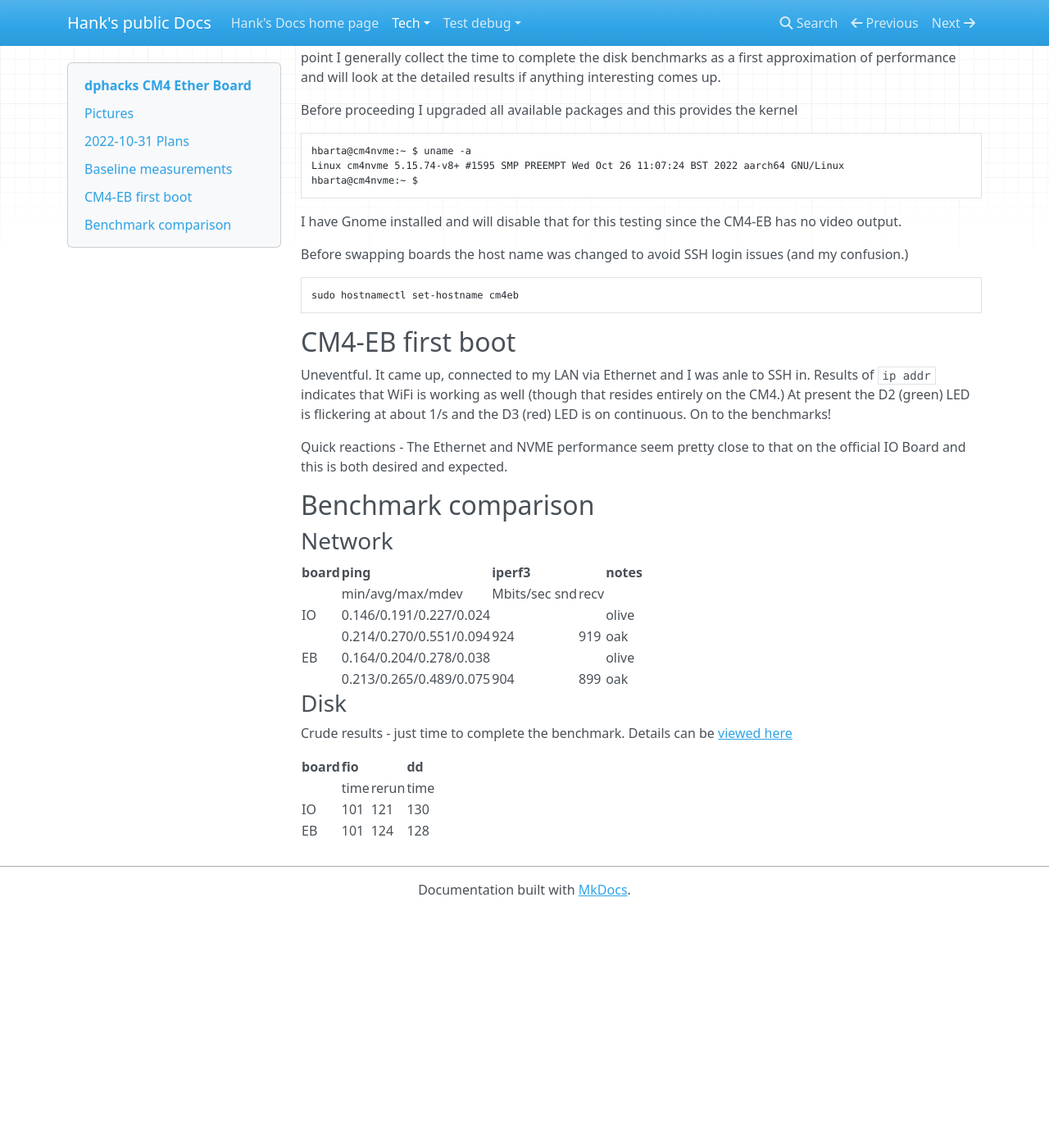
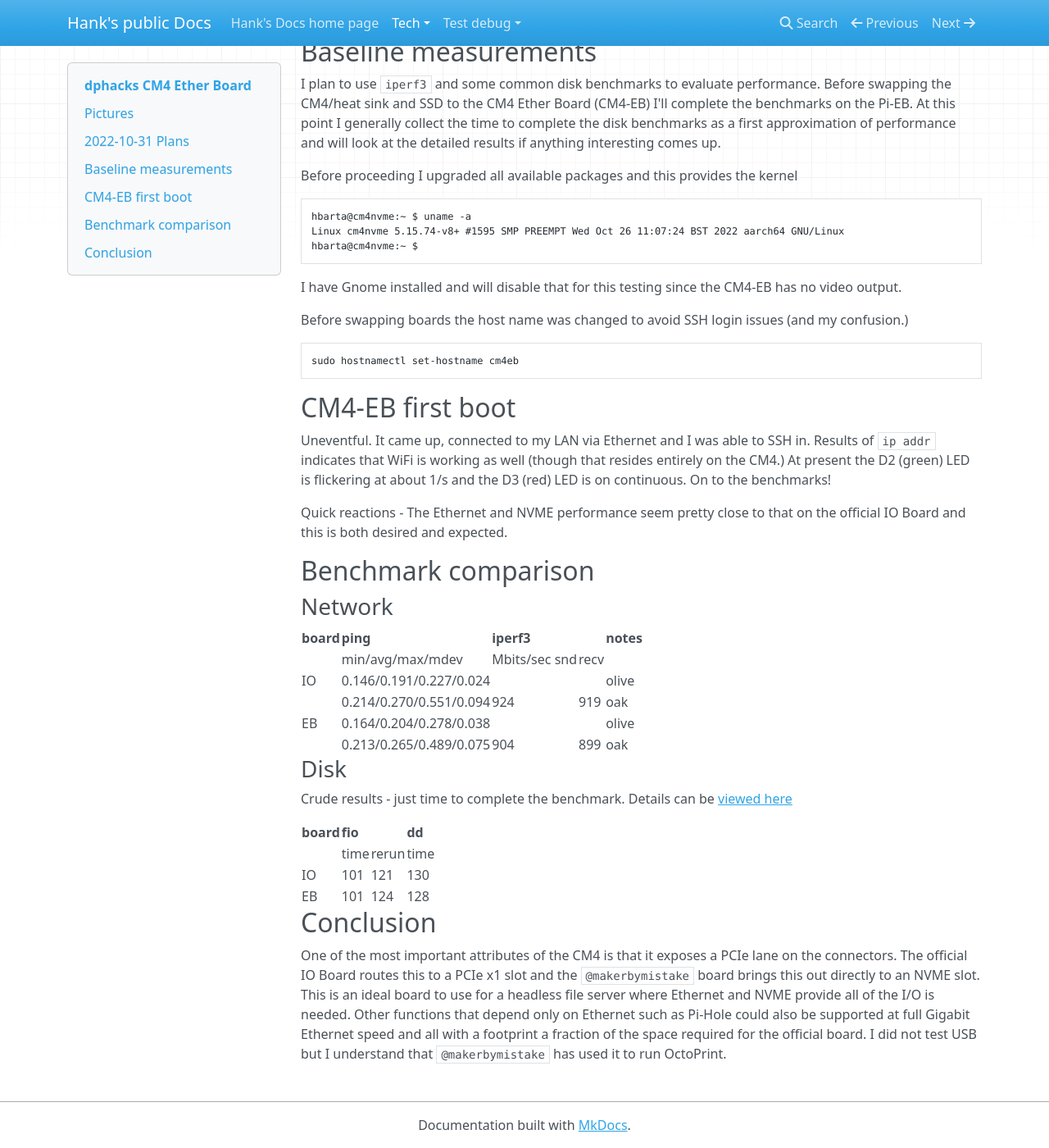
Before and after one commit to HankB/MkDocs-blog, an MkDocs documentation site: the page built from docs/tech/dphacks-CM4_Ether_Board.md, in a window 1280 px wide and 1400 px high, scrolled down 2145 px. Shown: the whole window at 82% size. Built offline with MkDocs 1.6.1, drawn with Linux system fonts in a browser that asks for light colours; nearby versions of some CDN libraries; before the commit the page ends 3258 px from its top, so only the background shows below that; some of the changed text lies outside the part shown.

Commit message:
conclusion and some tweaks

```diff
--- a/docs/tech/dphacks-CM4_Ether_Board.md
+++ b/docs/tech/dphacks-CM4_Ether_Board.md
@@ -2,7 +2,7 @@
 
 Expansion board for the Raspberry Pi Compute Module 4 (CM4) that supports Ethernet, USB and PCIe/NVME SSD.
 
-This board has kindly been provided  for testing by `@makerbymistake` AKA `@rpilocator` at <https://dphacks.com/> (and IRL André). Thank you!
+This board has kindly been provided for testing by `@makerbymistake` AKA `@rpilocator` at <https://dphacks.com/> (and IRL André). Thank you!
 
 Board details.
 
@@ -10,11 +10,15 @@ Board details.
 * Micro-USB for data with jumper to select host/device mode.  In host mode, the board provides 5V to the USB device plugged in (as determined by the USB standard). Device mode is used to flash the eMMC module. (My CM4 is Lite => no eMMC so I cannot test this.)
 * Both the power and data USB ports have basic protection against ESD.
 * Shorting GND and Global_EN pins (with tweezers, etc) causes the CM4 to boot up when turned off or reboot if already running.
-*  M.2 M Key slot is powered by 3V (standard for SSDs). An M2 screw is proviced that fits into the post. Supported SSD sice is 2230.
+* M.2 M Key slot is powered by 3V (standard for SSDs). An M2 screw is proviced that fits into the post. Supported SSD sice is 2230.
 
 ## Pictures
 
+Comparison to NVME adapter.
+
 ![alt text](./data/PXL_20221031_154632274.jpg "comparison to NVME adapter")
+
+Ether Board with CM4 + heatsink installed.
 
 ![alt text](./data/PXL_20221031_154659317.jpg "Ether Board with CM4 and heatsink installed")
 
@@ -48,7 +52,7 @@ sudo hostnamectl set-hostname cm4eb
 
 ## CM4-EB first boot
 
-Uneventful. It came up, connected to my LAN via Ethernet and I was anle to SSH in. Results of `ip addr` indicates that WiFi is working as well (though that resides entirely on the CM4.) At present the D2 (green) LED is flickering at about 1/s and the D3 (red) LED is on continuous. On to the benchmarks!
+Uneventful. It came up, connected to my LAN via Ethernet and I was able to SSH in. Results of `ip addr` indicates that WiFi is working as well (though that resides entirely on the CM4.) At present the D2 (green) LED is flickering at about 1/s and the D3 (red) LED is on continuous. On to the benchmarks!
 
 Quick reactions - The Ethernet and NVME performance seem pretty close to that on the official IO Board and this is both desired and expected.
 
@@ -73,3 +77,7 @@ Crude results - just time to complete the benchmark. Details can be [viewed here
 ||time|rerun|time|
 |IO|101|121|130|
 |EB|101|124|128|
+
+## Conclusion
+
+One of the most important attributes of the CM4 is that it exposes a PCIe lane on the connectors. The official IO Board routes this to a PCIe x1 slot and the `@makerbymistake` board brings this out directly to an NVME slot. This is an ideal board to use for a headless file server where Ethernet and NVME provide all of the I/O is needed. Other functions that depend only on Ethernet such as Pi-Hole could also be supported at full Gigabit Ethernet speed and all with a footprint a fraction of the space required for the official board. I did not test USB but I understand that `@makerbymistake` has used it to run OctoPrint.
```
